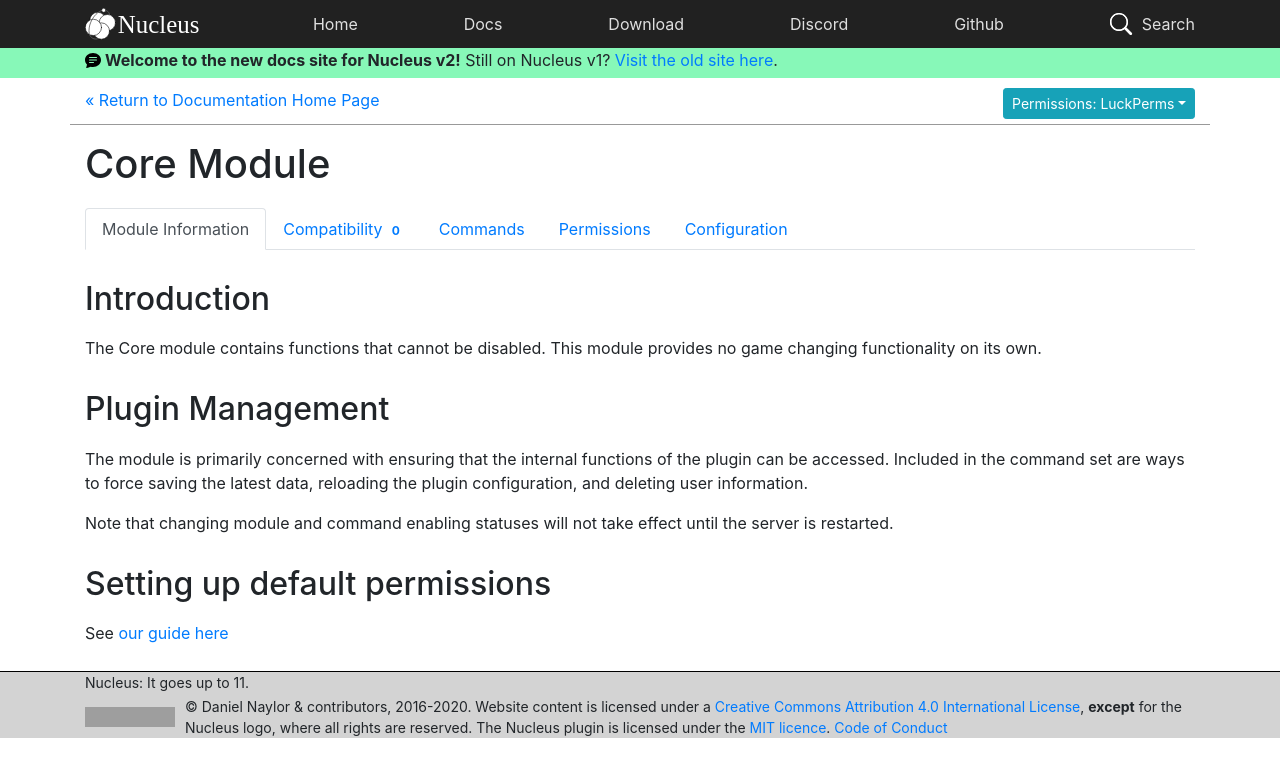
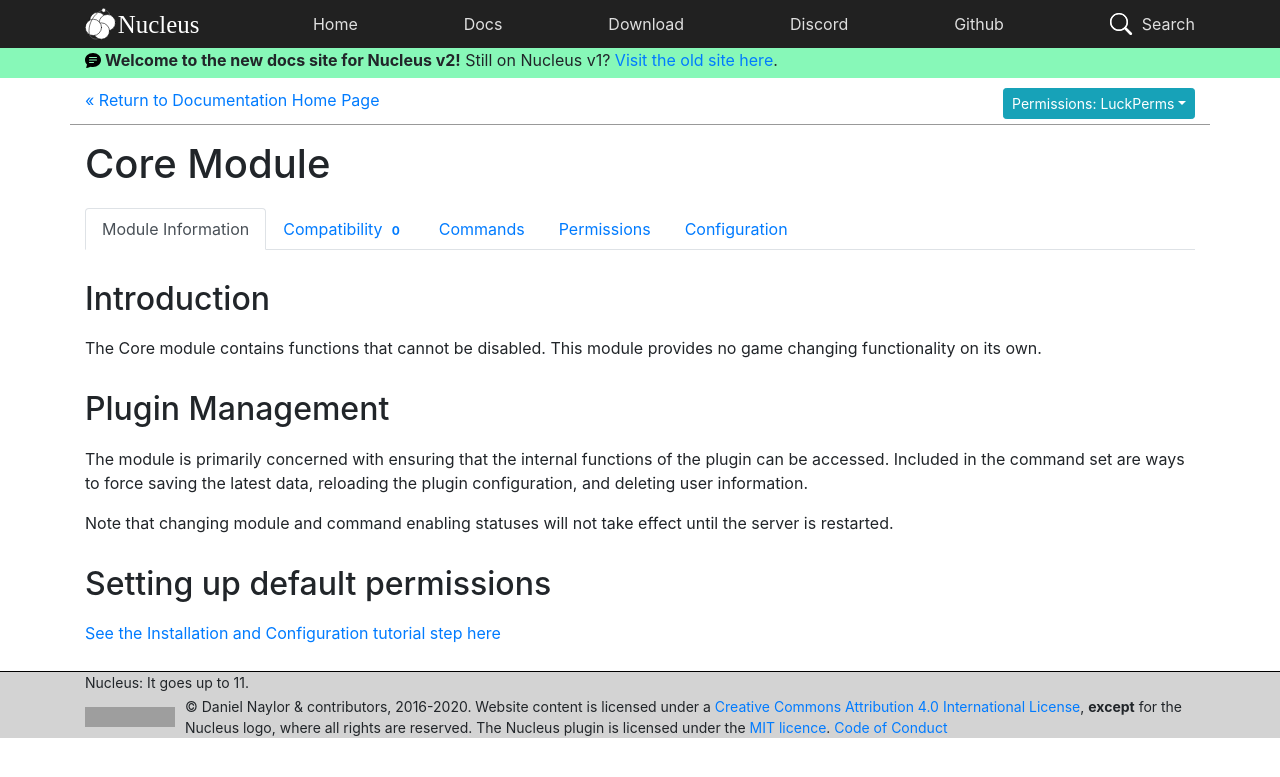
Before and after one commit to NucleusPowered/site-v2, a Jekyll site: the page built from docs/modules/core.md, in a window 1280 px wide. Shown: the top 777 px of the page. Built offline with Jekyll 4.4.1, drawn with Linux system fonts in a browser that asks for light colours; grey boxes are pictures that could not be loaded.

Commit message:
Fix broken link

```diff
--- a/docs/modules/core.md
+++ b/docs/modules/core.md
@@ -21,4 +21,4 @@
 
 ## Setting up default permissions
 
-See [our guide here](../configuration/permissions.html)
+[See the Installation and Configuration tutorial step here](../tutorial/first/permissions.html)
```
